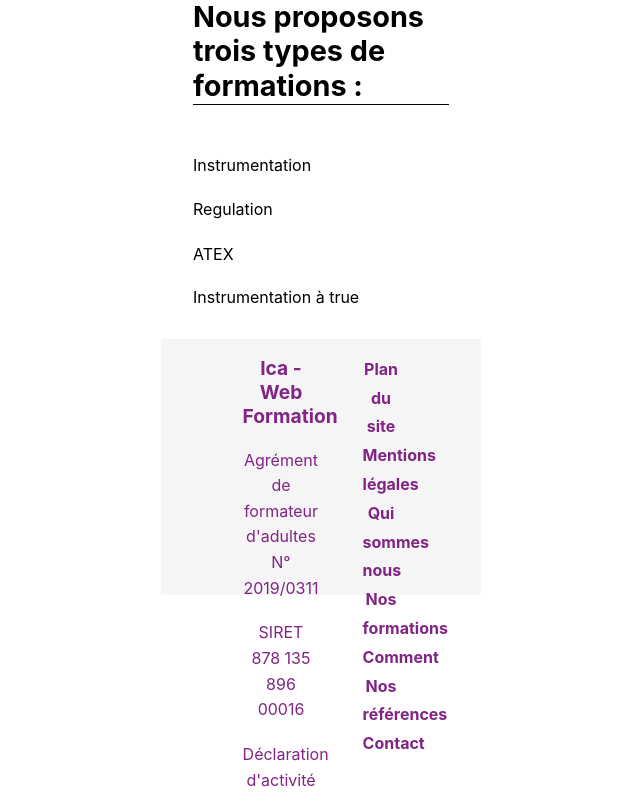
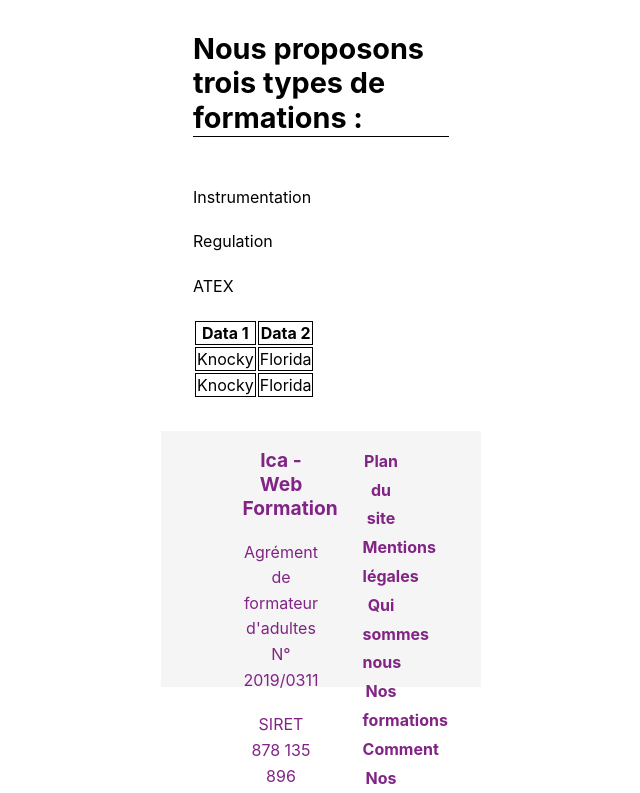
Before and after one commit to SSylvain1989/icaWebFormation, a Next.js app: page / in a window 1280 px wide. Shown: the part 1850-2643 px from the top of the page, without its empty margins (319-959 px from the left). Built offline with nearby package versions, Linux system fonts and the light colour scheme.

Commit message:
table formation

```diff
--- a/components/Layout/layout.module.scss
+++ b/components/Layout/layout.module.scss
@@ -135,3 +135,25 @@ main{
     }
   }
 }
+
+@media(min-width: 1389px)
+{
+  .layoutContainer{
+  margin-left: 22rem;
+  margin-right: 22rem;
+  }
+}
+
+
+// tablette
+@media(min-width: 1024px) and (max-width: 1388px){
+
+}
+@media(min-width: 767px) and (max-width: 1023px) // test sur ipad ** FINI
+{
+
+}
+
+@media(min-width: 540px) and (max-width: 766px) // test sur surface duo FINI
+ {
+ }
--- a/pages/index.js
+++ b/pages/index.js
@@ -8,25 +8,12 @@ import {useState, useEffect } from "react";
 
 
 export default function Home () {
-  // const [ instrumentation, setInstrumentation ] = useState('');
-  // const [ regulation, setRegulation] = useState('');
-  // const [ atex, setAtex] = useState('');
+
   const [isShown, setIsShown] = useState('');
-
-
-  // console.log('regulation',regulation);
-  // console.log('atex',atex);
-  // console.log('instrumentation',instrumentation);
-
-  // useEffect(()=> {
-  //   setInstrumentation('one')
-  // },[])
 
   useEffect(() => {
     setIsShown('Instrumentation');
   }, []);
-
-
 
   return(
     <div>
@@ -48,14 +35,31 @@ export default function Home () {
           <br/>
           <section><h2 className={styles.subtitle}>Nous proposons trois types de formations :</h2>
             <article>
-              <div><p  onMouseEnter={() => setIsShown('Instrumentation')}
+              <div>
+                <p onMouseEnter={() => setIsShown('Instrumentation')}
                       onMouseLeave={() => setIsShown('Instrumentation')}>Instrumentation</p>
                 <p onMouseEnter={() => setIsShown('Regulation')}
                       onMouseLeave={() => setIsShown('Regulation')}>Regulation</p>
                 <p onMouseEnter={() => setIsShown('ATEX')}
-                    onMouseLeave={() => setIsShown('ATEX')}>ATEX</p></div>
+                      onMouseLeave={() => setIsShown('ATEX')}>ATEX</p>
+              </div>
                 {isShown === "Instrumentation" && (
-              <div>Instrumentation à true</div>)}
+                  <div>
+                    <table className={styles.table}>
+                      <tr className={styles.tr}>
+                        <th className={styles.th}>Data 1</th>
+                        <th className={styles.th}>Data 2</th>
+                        </tr>
+                        <tr>
+                        <td className={styles.td}>Knocky</td>
+                        <td className={styles.td}>Florida</td>
+                      </tr>
+                      <tr className={styles.tr}>
+                        <td className={styles.td}>Knocky</td>
+                        <td className={styles.td}>Florida</td>
+                      </tr>
+                    </table>
+                  </div>)}
                 {isShown === "Regulation" && (
               <div>regulation à true</div>)}
                             {isShown === "ATEX" && (
--- a/styles/index.module.scss
+++ b/styles/index.module.scss
@@ -8,6 +8,23 @@ border-radius: 5px;
 
 .subtitle{
   width: fit-content;
-  margin: 3rem auto;
+  margin: 5rem auto 3rem auto;
   border-bottom: 1px black solid;
 }
+
+// .table{
+//   border: solid 1px black;
+// }
+.tr{
+  border: solid 1px black;
+
+}
+.td{
+  border: solid 1px black;
+
+}
+
+.th{
+  border: solid 1px black;
+
+}
```
Lines whose indentation alone changed are shown as unchanged.
